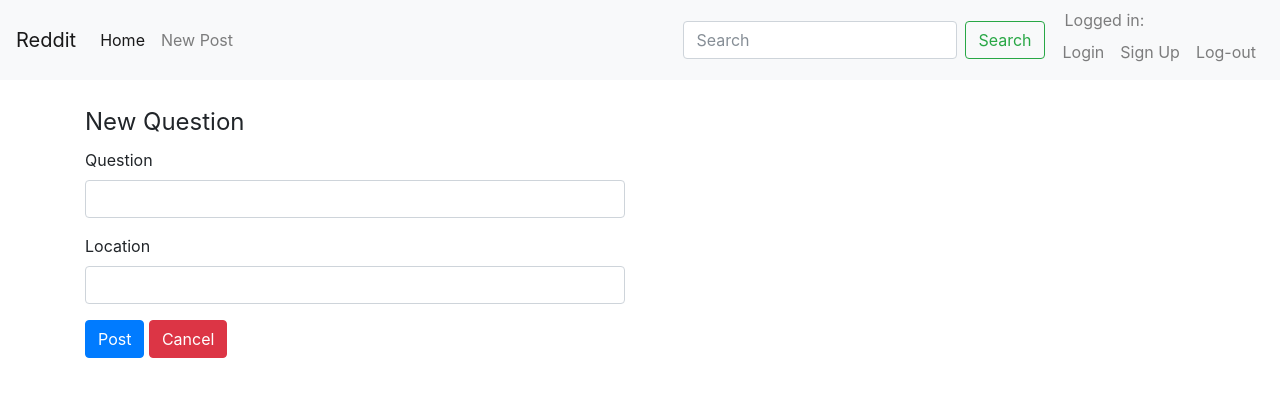
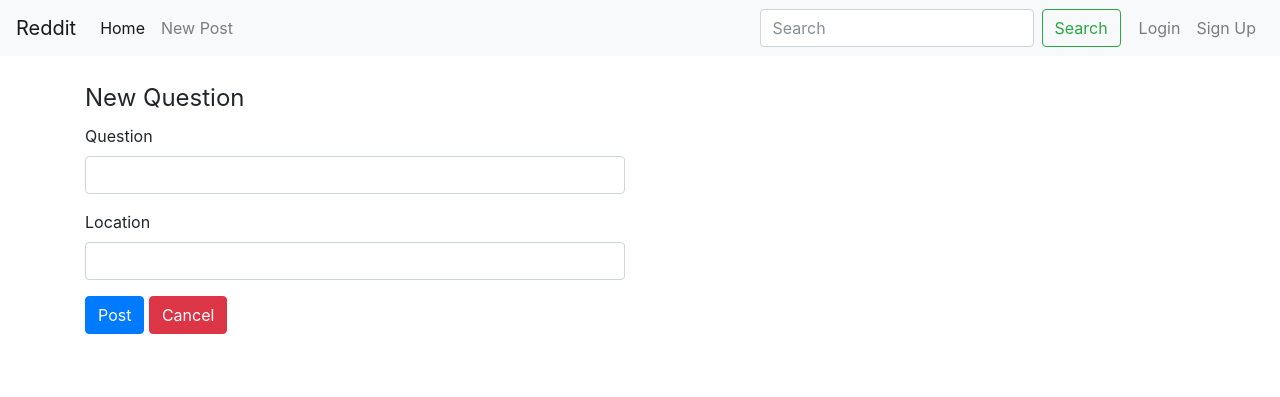
Before and after one commit to soggybag/WEB-3-Contract, a Node server app: page /posts/new in a window 1280 px wide. Shown: the top 397 px of the page. Run offline with Node 20, Linux system fonts and the light colour scheme; some libraries are stand-ins or nearby versions.

Commit message:
Module clean-up, navbar done

```diff
--- a/app.js
+++ b/app.js
@@ -44,10 +44,11 @@ let checkAuth = (req, res, next) => {
 
 // Run checkAuth
 app.use(checkAuth)
-
+const utils = require('./controllers/utils.js')
 
 app.get('/', (req, res) => {
-    res.render('home')
+    let bodytype = utils.checklog("home", req.user)
+    res.render('home', {bodytype, user: req.user})
 })
 
 require('./controllers/auth.js')(app);
--- a/controllers/auth.js
+++ b/controllers/auth.js
@@ -1,13 +1,12 @@
 const User = require('../models/user.js')
 const jwt = require('jsonwebtoken');
 const mongoose = require('mongoose');
-const utils = require('./utils')
 
 
 module.exports = function(app) {
     // Register page
     app.get('/register', (req, res) => {
-        let bodytype = utils.checklog("home", req.user)
+        let bodytype = utils.checklog("register", req.user)
         res.render('auth/register', {bodytype, user: req.user})
     })
 
@@ -55,7 +54,7 @@ module.exports = function(app) {
 
     // Login; render the login page
     app.get('/login', (req, res) => {
-        let bodytype = utils.checklog("home", req.user)
+        let bodytype = utils.checklog("login", req.user)
         res.render('auth/login', {bodytype, user: req.user});
     });
 
--- a/controllers/posts.js
+++ b/controllers/posts.js
@@ -1,8 +1,11 @@
 const Post = require('../models/post')
 const User = require('../models/user')
+const utils = require('./utils')
 
 module.exports = (app) => {
+
   // CREATE
+
   app.post('/posts', function (req, res) {
       if (req.user) {
           // INSTANTIATE INSTANCE OF POST MODEL
--- a/views/layouts/main.handlebars
+++ b/views/layouts/main.handlebars
@@ -3,8 +3,9 @@
 <head>
 <script src="https://code.jquery.com/jquery-3.2.1.min.js"></script>
 <link rel="stylesheet" href="https://maxcdn.bootstrapcdn.com/bootstrap/4.0.0-beta.2/css/bootstrap.min.css">
-<script rel="script" src="/js/posts.js"></script>
+<link rel="stylesheet" href="../../style.css"/>
 </head>
+<body class="{{bodytype}}">
 
 <nav class="navbar navbar-expand-lg navbar-light bg-light">
   <a class="navbar-brand" href="/">Reddit</a>
@@ -16,19 +17,18 @@
         <li><a class="nav-link" href="/posts/new">New Post</a></li>
 
     </ul>
+    <span class="navbar-text logged-in" style="padding:0px 10px">Logged in:<br>{{user.username}}</span>
+
     <form class="form-inline" style="padding:0px 10px;">
       <input class="form-control mr-sm-2" type="search" placeholder="Search" aria-label="Search">
       <button class="btn btn-outline-success my-2 my-sm-0" type="submit">Search</button>
     </form>
-    <div class="{{bodytype}}">
-      <span class="navbar-text logged-in" style="padding:0px 10px">Logged in:<br>{{currentUser.username}}</span>
 
       <ul class="navbar-nav navbar-right">
           <li><a class="nav-link nav-link logged-out" href="/login">Login</a></li>
           <li><a class="nav-link nav-link logged-out" href="/sign-up">Sign Up</a></li>
           <li><a class="nav-item nav-link logged-in" href="/logout">Log-out</a></li>
       </ul>
-  </div>
 
 
   </div>
@@ -37,4 +37,5 @@
 <br>
 <div class="container">
 {{{body}}}
+</body>
 </div>
```
